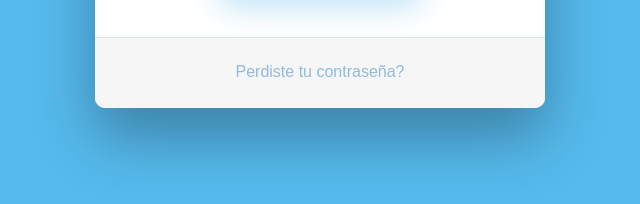
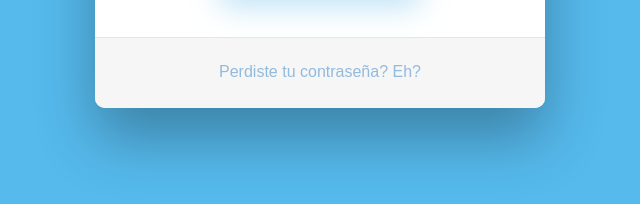
Before and after one commit to la9una/aprendiendo-git-2024, a plain HTML site: page index.html in a window 1280 px wide. Shown: the part 690-894 px from the top of the page, 340-980 px from the left. Drawn offline with Linux system fonts and the light colour scheme.

Commit message:
Agregue eh?

```diff
--- a/index.html
+++ b/index.html
@@ -28,7 +28,7 @@
 
           <!-- Remind Passowrd -->
           <div id="formFooter">
-            <a class="underlineHover" href="#">Perdiste tu contraseña?</a>
+            <a class="underlineHover" href="#">Perdiste tu contraseña? Eh?</a>
           </div>
         </div>
       </div>
```
